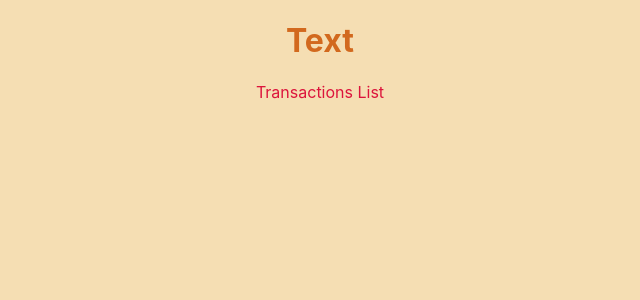
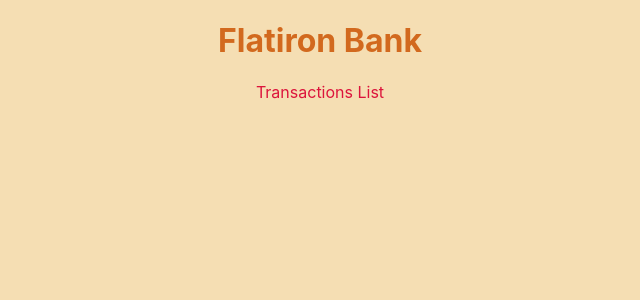
Before and after one commit to Umbrellaisnothere/Phase-2-Wk1-Cd-Challenge, a React (Create React App) app: page / in a window 1280 px wide. Shown: the top 300 px of the page, without its empty margins (320-960 px from the left). Built offline with nearby package versions, Linux system fonts and the light colour scheme.

Commit message:
Created a Form component, formed a searchBar component

```diff
--- a/src/App.js
+++ b/src/App.js
@@ -6,9 +6,12 @@ function App() {
 
   return (
     <div className="App">
+
       <div className='Heading'>
-        <h1>Text</h1>
+        <h1>Flatiron Bank</h1>
       </div>
+
+      <searchBar />
       <TransactionsList />
     </div>
   );
--- /dev/null
+++ b/src/Form.js
@@ -0,0 +1,4 @@
+import React from "react";
+
+
+export default Form;
--- a/src/components/TransactionsList.js
+++ b/src/components/TransactionsList.js
@@ -1,5 +1,4 @@
 import React from "react";
-import FilterTransactions from "./FilterTransactions";
 
 const TransactionsList = () => {
 
```
Also changed, not shown: src/components/searchBar.js (added, +14 -0 lines).
